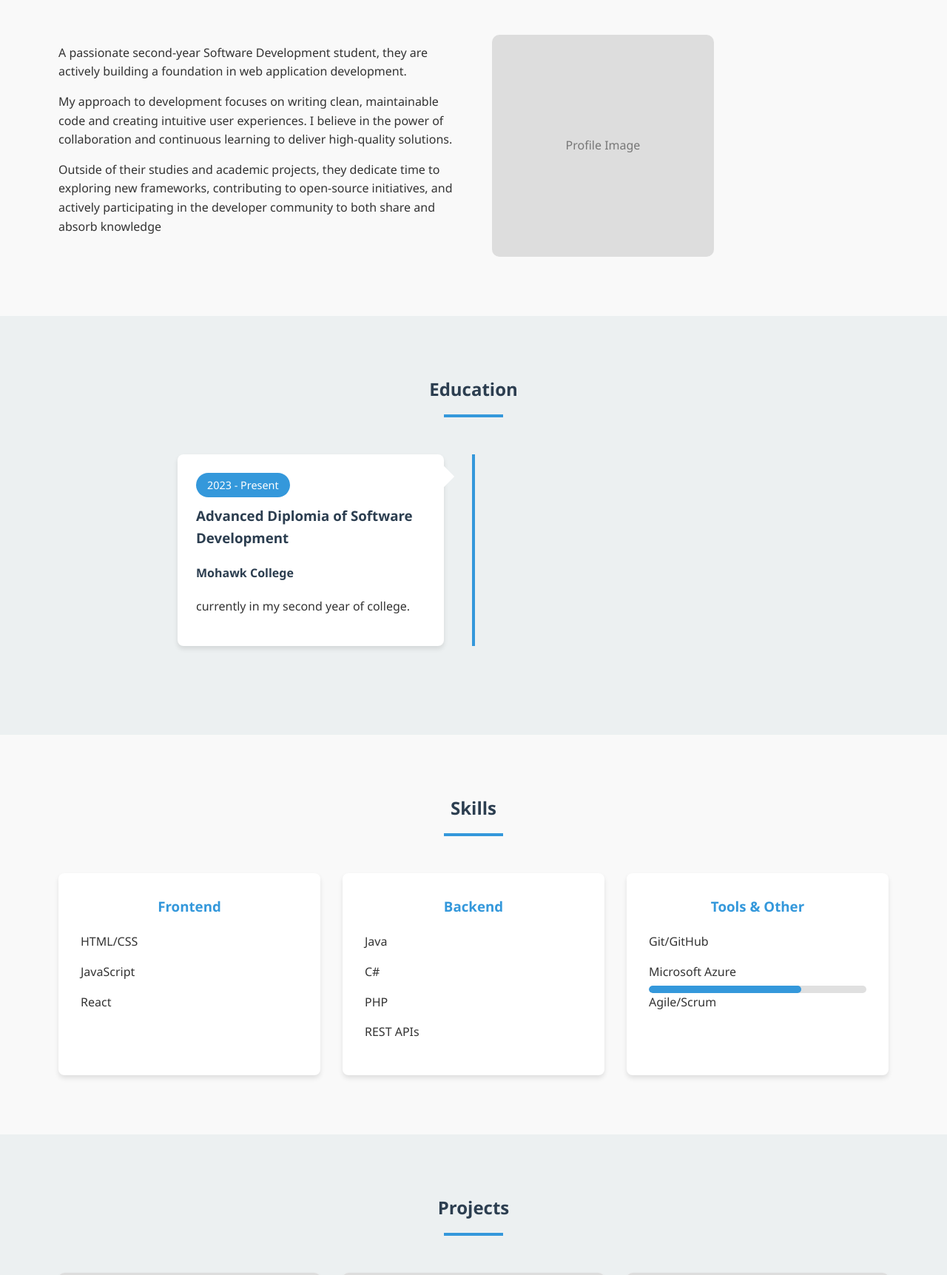
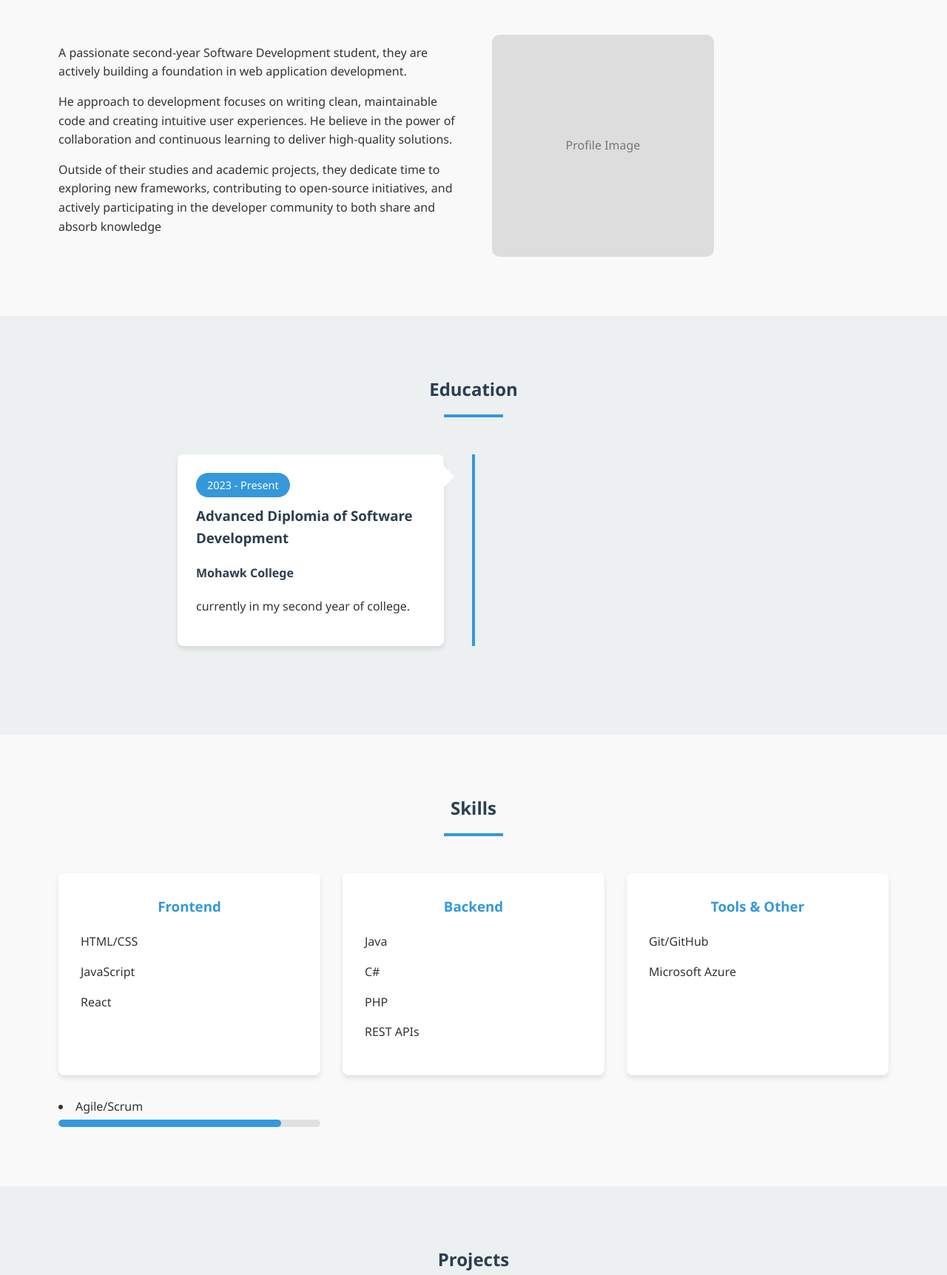
Before and after one commit to ColinMcIntyre01/ColinMcIntyre01.github.io, a plain HTML site: page index.html in a window 1280 px wide. Shown: the part 602-2325 px from the top of the page at 74% size. Drawn offline with Linux system fonts and the light colour scheme.

Commit message:
Update index.html

```diff
--- a/index.html
+++ b/index.html
@@ -638,7 +638,7 @@
             <div class="about-content">
                 <div class="about-text">
                     <p>A passionate second-year Software Development student, they are actively building a foundation in web application development. </p>
-                    <p>My approach to development focuses on writing clean, maintainable code and creating intuitive user experiences. I believe in the power of collaboration and continuous learning to deliver high-quality solutions.</p>
+                    <p>He approach to development focuses on writing clean, maintainable code and creating intuitive user experiences. He believe in the power of collaboration and continuous learning to deliver high-quality solutions.</p>
                     <p>Outside of their studies and academic projects, they dedicate time to exploring new frameworks, contributing to open-source initiatives, and actively participating in the developer community to both share and absorb knowledge</p>
                 </div>
                 <div class="about-image">
@@ -741,13 +741,10 @@
                         </li>
                             <span>Microsoft Azure</span>
 
-                            <div class="skill-bar">
-                                <div class="skill-level" style="width: 70%"></div>
                             </div>
                         </li>
                         <li>
                             <span>Agile/Scrum</span>
-
                             <div class="skill-bar">
                                 <div class="skill-level" style="width: 85%"></div>
                             </div>
```
